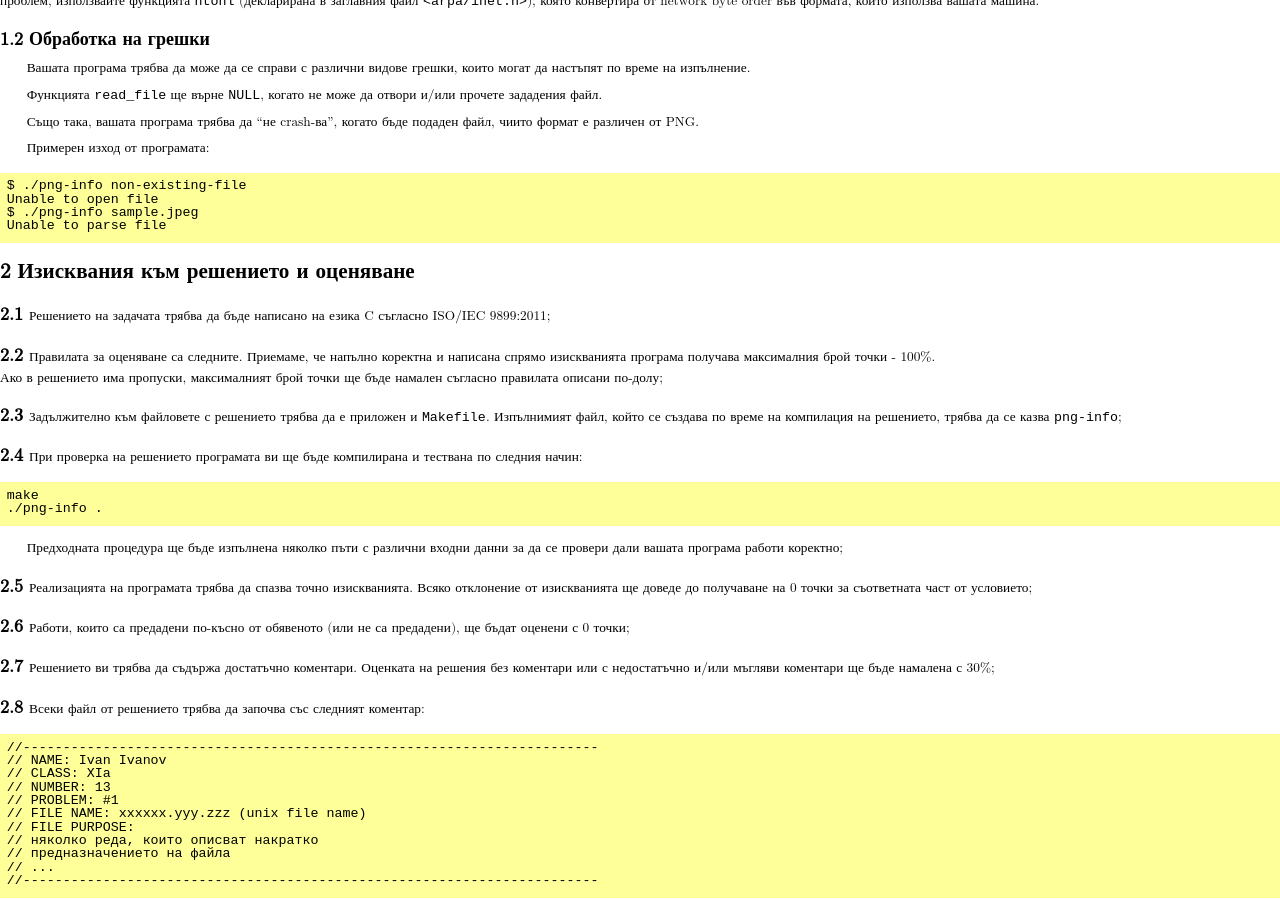
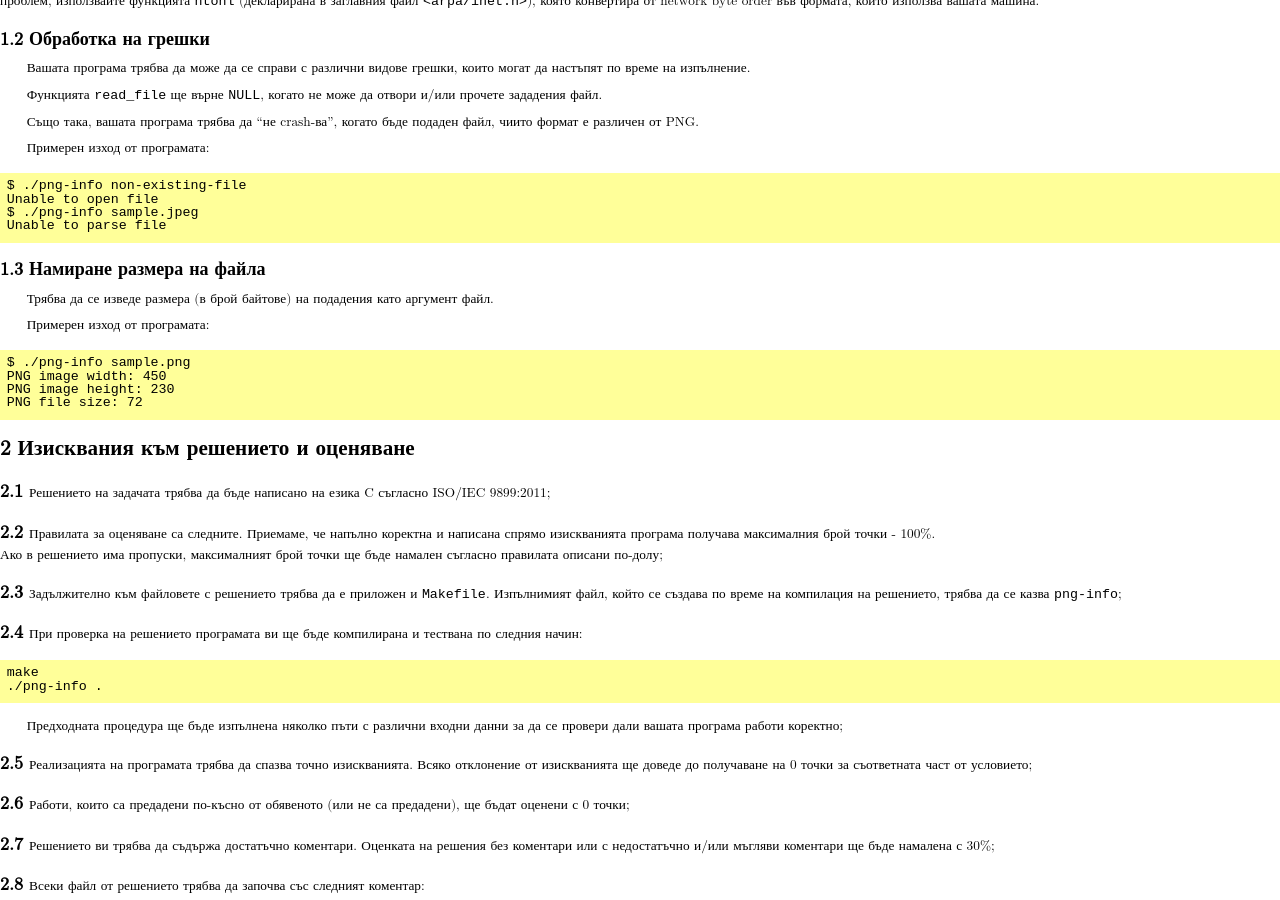
Before and after one commit to elsys/os-homeworks, a Jekyll site: the page built from _tasks/2017-2018/2017-10-02-png-info.md, in a window 1280 px wide and 900 px high, scrolled down 1723 px. Built offline with Jekyll 4.4.1, drawn with Linux system fonts in a browser that asks for light colours.

Commit message:
Add PNG file size point

````diff
--- a/_tasks/2017-2018/2017-10-02-png-info.md
+++ b/_tasks/2017-2018/2017-10-02-png-info.md
@@ -63,5 +63,17 @@ title:  "Задача №2: Реализация на команда за изв
       Unable to parse file
       ```
 
+   0. Намиране размера на файла
+
+      Трябва да се изведе размера (в брой байтове) на подадения като аргумент файл.
+
+      Примерен изход от програмата:
+      ```
+      $ ./{{ page.cmdline }} sample.png
+      PNG image width: 450
+      PNG image height: 230
+      PNG file size: 72
+      ```
+
 
 {% include requirements-cmd.md %}
````
